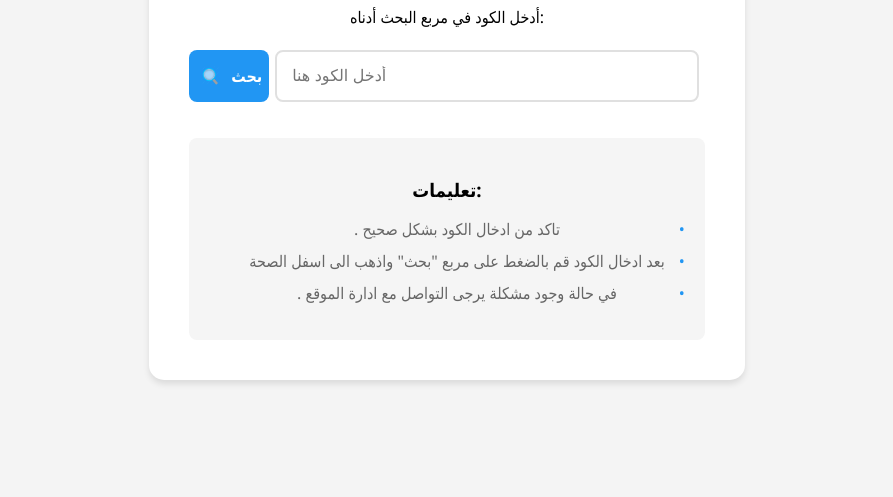
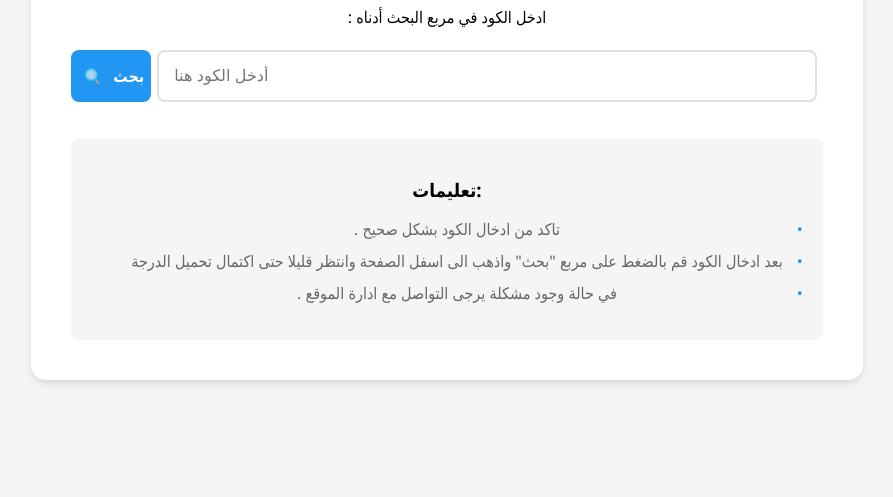
Before and after one commit to abdalluh-qasim/sewafdr, a plain HTML site: page index.html in a window 1280 px wide. Shown: the part 303-800 px from the top of the page, without its empty margins (193-1086 px from the left). Drawn offline with Linux system fonts and the light colour scheme.

Commit message:
Update index.html

```diff
--- a/index.html
+++ b/index.html
@@ -14,7 +14,7 @@
 
         <img src="icon/school_logo.jpg" alt="شعار المدرسة" class="school-logo">
         <h1>الدرجات و إستمارة التقييم</h1>
-        <p>أدخل الكود في مربع البحث أدناه:</p>
+        <p>          : ادخل الكود في مربع البحث أدناه   </p>
 
         <div class="input-group">
             <button id="searchButton">
@@ -30,7 +30,7 @@
             <ul>
 
                 <li> .  تاكد من ادخال الكود بشكل صحيح </li>
-                <li>   بعد ادخال الكود قم بالضغط على مربع "بحث" واذهب الى اسفل الصحة</li>
+                <li>   بعد ادخال الكود قم بالضغط على مربع "بحث" واذهب الى اسفل الصفحة وانتظر قليلا حتى اكتمال تحميل الدرجة </li>
                 <li> .  في حالة وجود مشكلة يرجى التواصل مع ادارة الموقع</li>
 
             </ul>
```
